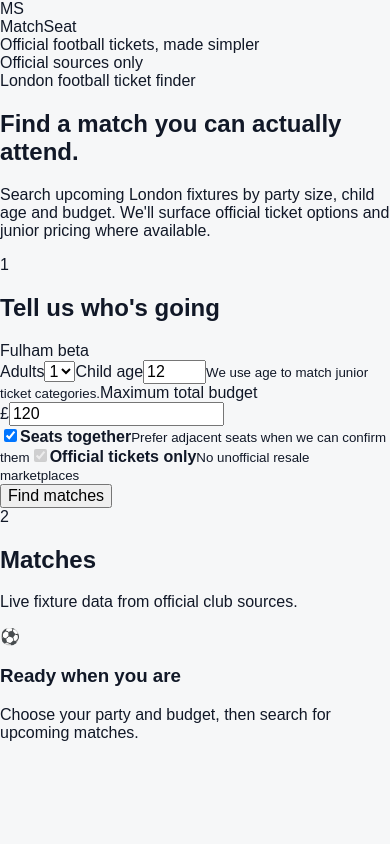
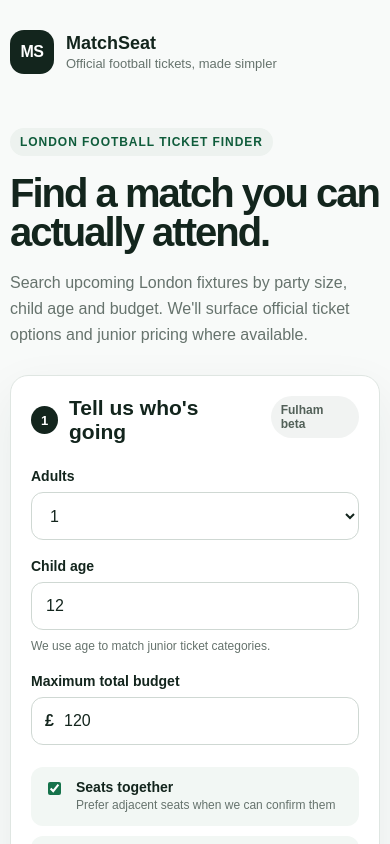
Before and after one commit to Tlhadas/matchseat, a Next.js app in the folder footballtickets/: page / in a window 390 px wide. Shown: the top 844 px of the page. Built offline with nearby package versions, Linux system fonts and the light colour scheme.

Commit message:
Add MatchSeat product UI styles

```diff
--- a/footballtickets/app/globals.css
+++ b/footballtickets/app/globals.css
@@ -1,9 +1,544 @@
-* { box-sizing: border-box; }
-html, body {
+:root {
+  --ink: #13251d;
+  --muted: #66736d;
+  --line: #dfe6e2;
+  --surface: #ffffff;
+  --soft: #f2f7f4;
+  --green: #16734b;
+  --green-dark: #0f5c3b;
+  --green-light: #dff4e8;
+}
+
+* {
+  box-sizing: border-box;
+}
+
+html,
+body {
   margin: 0;
   padding: 0;
+  background: #f8faf9;
+  color: var(--ink);
   font-family: Arial, Helvetica, sans-serif;
-  background: #f6f7f8;
-  color: #111827;
 }
-button, input, select { font: inherit; }
+
+button,
+input,
+select {
+  font: inherit;
+}
+
+body {
+  min-height: 100vh;
+}
+
+.site-shell {
+  width: min(1180px, calc(100% - 32px));
+  margin: 0 auto;
+  padding: 24px 0 72px;
+}
+
+.topbar {
+  display: flex;
+  align-items: center;
+  justify-content: space-between;
+  gap: 20px;
+  padding: 6px 0 30px;
+}
+
+.brand {
+  display: flex;
+  align-items: center;
+  gap: 12px;
+}
+
+.brand-mark {
+  width: 44px;
+  height: 44px;
+  border-radius: 14px;
+  display: grid;
+  place-items: center;
+  background: var(--ink);
+  color: white;
+  font-weight: 800;
+  letter-spacing: -0.03em;
+}
+
+.brand-name {
+  font-size: 18px;
+  font-weight: 800;
+}
+
+.brand-subtitle {
+  color: var(--muted);
+  font-size: 13px;
+  margin-top: 2px;
+}
+
+.official-pill,
+.beta,
+.status,
+.competition,
+.eyebrow {
+  display: inline-flex;
+  align-items: center;
+  width: fit-content;
+  border-radius: 999px;
+  font-weight: 700;
+}
+
+.official-pill {
+  padding: 9px 13px;
+  background: var(--green-light);
+  color: var(--green-dark);
+  font-size: 13px;
+}
+
+.hero {
+  display: grid;
+  grid-template-columns: 0.9fr 1.1fr;
+  gap: 56px;
+  align-items: start;
+  padding: 54px 0 70px;
+}
+
+.hero-copy {
+  padding-top: 28px;
+}
+
+.eyebrow {
+  padding: 7px 10px;
+  background: #edf2ef;
+  color: var(--green-dark);
+  font-size: 12px;
+  text-transform: uppercase;
+  letter-spacing: 0.08em;
+}
+
+.hero h1 {
+  margin: 18px 0 18px;
+  font-size: clamp(44px, 6vw, 72px);
+  line-height: 0.98;
+  letter-spacing: -0.05em;
+  max-width: 650px;
+}
+
+.hero-copy p {
+  max-width: 580px;
+  margin: 0;
+  color: var(--muted);
+  font-size: 18px;
+  line-height: 1.6;
+}
+
+.search-card,
+.match-card,
+.empty-state,
+.error-card {
+  background: var(--surface);
+  border: 1px solid var(--line);
+  box-shadow: 0 18px 50px rgba(27, 49, 39, 0.07);
+}
+
+.search-card {
+  border-radius: 24px;
+  padding: 28px;
+}
+
+.section-heading,
+.results-header,
+.match-meta,
+.trust-row {
+  display: flex;
+  align-items: center;
+  justify-content: space-between;
+  gap: 16px;
+}
+
+.section-heading > div,
+.results-header > div {
+  display: flex;
+  align-items: center;
+  gap: 11px;
+}
+
+.section-heading h2,
+.results-header h2 {
+  margin: 0;
+  font-size: 21px;
+}
+
+.step {
+  width: 28px;
+  height: 28px;
+  display: inline-grid;
+  place-items: center;
+  border-radius: 50%;
+  background: var(--ink);
+  color: white;
+  font-size: 13px;
+  font-weight: 800;
+}
+
+.beta {
+  padding: 7px 10px;
+  background: #f1f3f2;
+  color: #526058;
+  font-size: 12px;
+}
+
+.form-grid {
+  display: grid;
+  grid-template-columns: 1fr 1fr;
+  gap: 18px;
+  margin-top: 24px;
+}
+
+.field {
+  display: flex;
+  flex-direction: column;
+  gap: 8px;
+}
+
+.field-wide {
+  grid-column: 1 / -1;
+}
+
+.field > span {
+  font-size: 14px;
+  font-weight: 700;
+}
+
+.field small,
+.check-row small {
+  display: block;
+  color: var(--muted);
+  font-size: 12px;
+  line-height: 1.4;
+}
+
+.field input,
+.field select {
+  width: 100%;
+  min-height: 48px;
+  border: 1px solid #cfd8d3;
+  border-radius: 12px;
+  padding: 0 14px;
+  background: white;
+  color: var(--ink);
+  outline: none;
+}
+
+.field input:focus,
+.field select:focus {
+  border-color: var(--green);
+  box-shadow: 0 0 0 3px rgba(22, 115, 75, 0.12);
+}
+
+.money-input {
+  position: relative;
+}
+
+.money-input span {
+  position: absolute;
+  left: 14px;
+  top: 50%;
+  transform: translateY(-50%);
+  font-weight: 800;
+}
+
+.money-input input {
+  padding-left: 32px;
+}
+
+.preferences {
+  display: grid;
+  gap: 10px;
+  margin: 22px 0;
+}
+
+.check-row {
+  display: flex;
+  align-items: flex-start;
+  gap: 12px;
+  padding: 12px 13px;
+  border-radius: 12px;
+  background: var(--soft);
+}
+
+.check-row input {
+  margin-top: 3px;
+  accent-color: var(--green);
+}
+
+.check-row strong {
+  display: block;
+  font-size: 14px;
+  margin-bottom: 2px;
+}
+
+.primary-button,
+.secondary-button {
+  border-radius: 12px;
+  font-weight: 800;
+  text-decoration: none;
+  transition: transform 0.15s ease, background 0.15s ease;
+}
+
+.primary-button {
+  width: 100%;
+  min-height: 52px;
+  border: 0;
+  background: var(--ink);
+  color: white;
+  cursor: pointer;
+}
+
+.primary-button:hover:not(:disabled) {
+  background: #0c1c15;
+  transform: translateY(-1px);
+}
+
+.primary-button:disabled {
+  opacity: 0.65;
+  cursor: progress;
+}
+
+.results-section {
+  padding-top: 18px;
+}
+
+.results-header {
+  margin-bottom: 18px;
+}
+
+.results-header p {
+  margin: 0;
+  color: var(--muted);
+  font-size: 13px;
+}
+
+.results-list {
+  display: grid;
+  gap: 16px;
+}
+
+.match-card {
+  border-radius: 20px;
+  padding: 24px;
+  display: grid;
+  grid-template-columns: 1fr auto;
+  gap: 28px;
+  align-items: center;
+}
+
+.match-main {
+  min-width: 0;
+}
+
+.competition {
+  padding: 6px 9px;
+  background: #eef2f0;
+  color: #5b665f;
+  font-size: 11px;
+  text-transform: uppercase;
+  letter-spacing: 0.05em;
+}
+
+.status {
+  padding: 6px 9px;
+  background: var(--green-light);
+  color: var(--green-dark);
+  font-size: 12px;
+}
+
+.match-card h3 {
+  margin: 14px 0 7px;
+  font-size: 26px;
+  letter-spacing: -0.025em;
+}
+
+.match-card h3 span {
+  color: #829087;
+  font-weight: 500;
+}
+
+.fixture-details {
+  display: flex;
+  flex-wrap: wrap;
+  gap: 8px;
+  color: var(--muted);
+  font-size: 14px;
+}
+
+.price-panel {
+  margin-top: 18px;
+  padding: 16px;
+  border-radius: 14px;
+  background: var(--soft);
+  display: flex;
+  align-items: center;
+  gap: 18px;
+}
+
+.price-panel > div {
+  display: flex;
+  flex-direction: column;
+  gap: 3px;
+  min-width: 130px;
+}
+
+.price-label {
+  color: var(--muted);
+  font-size: 12px;
+  font-weight: 700;
+  text-transform: uppercase;
+  letter-spacing: 0.04em;
+}
+
+.price-panel strong {
+  font-size: 20px;
+}
+
+.price-panel p,
+.reason {
+  margin: 0;
+  color: var(--muted);
+  line-height: 1.5;
+  font-size: 13px;
+}
+
+.reason {
+  margin-top: 12px;
+}
+
+.trust-row {
+  justify-content: flex-start;
+  margin-top: 14px;
+  color: #7a8780;
+  font-size: 12px;
+}
+
+.trust-row span + span::before {
+  content: "•";
+  margin-right: 12px;
+}
+
+.secondary-button {
+  padding: 12px 16px;
+  border: 1px solid #b7c3bc;
+  color: var(--ink);
+  white-space: nowrap;
+}
+
+.secondary-button:hover {
+  background: var(--soft);
+}
+
+.empty-state,
+.error-card {
+  border-radius: 18px;
+  padding: 30px;
+  text-align: center;
+}
+
+.empty-icon {
+  font-size: 30px;
+}
+
+.empty-state h3 {
+  margin: 8px 0 4px;
+}
+
+.empty-state p,
+.error-card {
+  color: var(--muted);
+}
+
+.error-card {
+  color: #9a2f2f;
+  border-color: #f0cdcd;
+  background: #fffafa;
+}
+
+@media (max-width: 820px) {
+  .hero {
+    grid-template-columns: 1fr;
+    gap: 28px;
+    padding-top: 24px;
+  }
+
+  .hero-copy {
+    padding-top: 0;
+  }
+
+  .hero h1 {
+    font-size: 48px;
+  }
+
+  .topbar,
+  .results-header {
+    align-items: flex-start;
+  }
+
+  .official-pill,
+  .results-header p {
+    display: none;
+  }
+
+  .match-card {
+    grid-template-columns: 1fr;
+  }
+
+  .secondary-button {
+    text-align: center;
+  }
+}
+
+@media (max-width: 560px) {
+  .site-shell {
+    width: min(100% - 20px, 1180px);
+  }
+
+  .hero h1 {
+    font-size: 40px;
+  }
+
+  .hero-copy p {
+    font-size: 16px;
+  }
+
+  .form-grid {
+    grid-template-columns: 1fr;
+  }
+
+  .field-wide {
+    grid-column: auto;
+  }
+
+  .search-card,
+  .match-card {
+    padding: 20px;
+    border-radius: 18px;
+  }
+
+  .section-heading {
+    align-items: flex-start;
+  }
+
+  .match-meta,
+  .trust-row {
+    align-items: flex-start;
+    flex-direction: column;
+  }
+
+  .trust-row span + span::before {
+    content: "";
+    margin: 0;
+  }
+
+  .price-panel {
+    align-items: flex-start;
+    flex-direction: column;
+  }
+}
```
